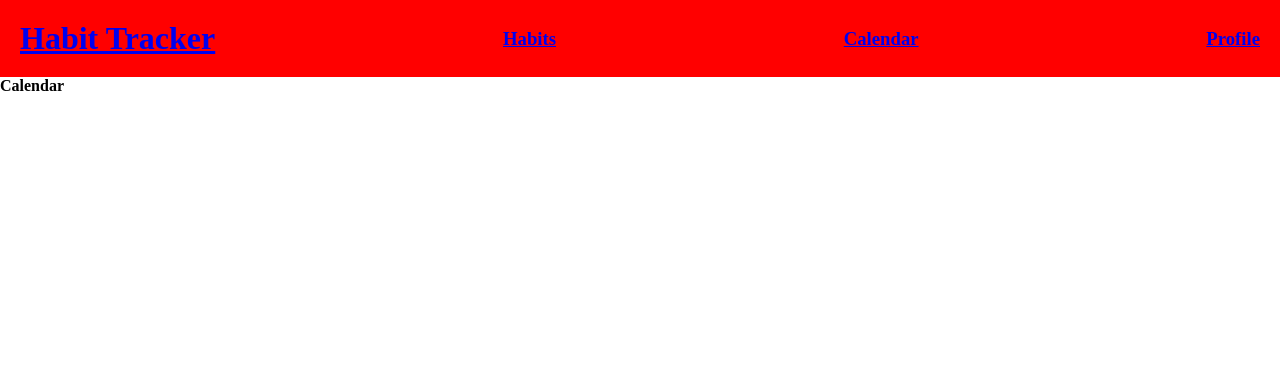
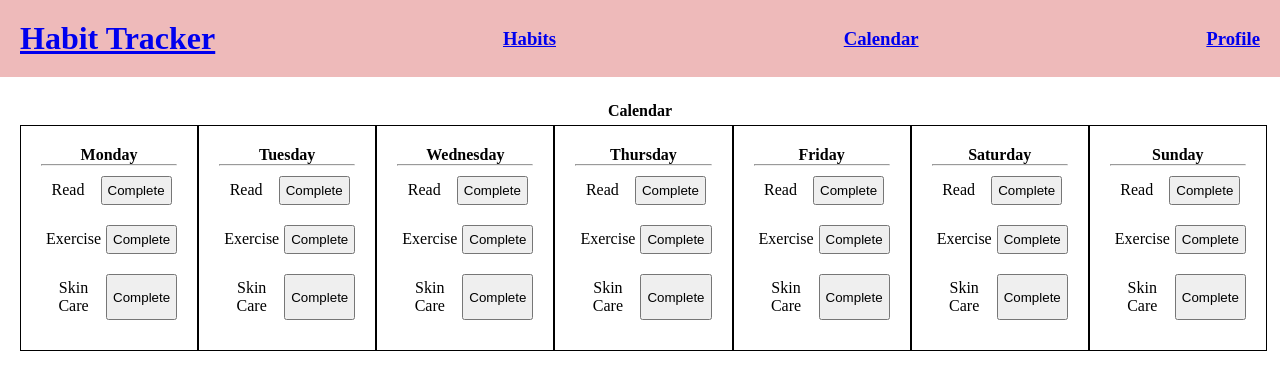
Before and after one commit to sheevak/habit-tracker, a React (Create React App) app: page /calendar in a window 1280 px wide. Shown: the top 390 px of the page. Built offline with nearby package versions, Linux system fonts and the light colour scheme.

Commit message:
Add day and habit components.

```diff
--- /dev/null
+++ b/src/Context.js
@@ -0,0 +1,22 @@
+import React, {useState} from "react"
+
+const Context = React.createContext()
+
+function ContextProvider({children}) {
+
+    const [habits, setAllHabits] = useState([
+        {name: "Read", frequency: [3, "week"]},
+        {name: "Exercise", frequency: [1, "day"]},
+        {name: "Skin Care", frequency: [2, "day"]}
+    ])
+
+    return (
+        <Context.Provider value={{
+            habits
+        }}>
+            {children}
+        </Context.Provider>
+    )
+}
+
+export {ContextProvider, Context}
--- /dev/null
+++ b/src/components/Day.js
@@ -0,0 +1,27 @@
+import React, {useContext} from "react";
+
+import {Context} from "../Context.js"
+import Habit from "./Habit"
+
+function Day(props) {
+
+    const {habits} = useContext(Context)
+
+    const habitElements = habits.map(habit =>
+        <Habit
+            name={habit.name}
+            frequency={habit.frequency}
+        />
+    )
+
+    return (
+        <div className="day-container">
+            <h4>{props.date}</h4>
+            <hr />
+            {habitElements}
+
+        </div>
+    )
+}
+
+export default Day
--- /dev/null
+++ b/src/components/Habit.js
@@ -0,0 +1,18 @@
+import React from "react"
+
+import {Context} from "../Context"
+
+function Habit(props) {
+
+    return (
+        <div className="day-habit">
+                <p className="day-habit-button">
+                    {props.name}
+                </p>
+                <button className="day-habit-button">Complete</button>
+
+        </div>
+    )
+}
+
+export default Habit
--- a/src/components/Header.js
+++ b/src/components/Header.js
@@ -5,7 +5,7 @@ function Header() {
     return (
         <header>
             <Link to="/">
-                <h1 class="header-title">Habit Tracker</h1>
+                <h1 className="header-title">Habit Tracker</h1>
             </Link>
             <Link to="/habits">
                 <h3>Habits</h3>
--- a/src/index.js
+++ b/src/index.js
@@ -4,11 +4,14 @@ import {BrowserRouter as Router} from "react-router-dom"
 
 import "./styles.css"
 
+import { ContextProvider } from "./Context"
 import App from "./App"
 
 ReactDOM.render(
-    <Router>
-        <App />
-    </Router>,
+    <ContextProvider>
+        <Router>
+            <App />
+        </Router>
+    </ContextProvider>,
     document.getElementById("root")
 )
--- a/src/pages/Calendar.js
+++ b/src/pages/Calendar.js
@@ -1,11 +1,21 @@
 import react from "react";
 
 import Header from "../components/Header";
+import Day from "../components/Day"
 
 function Calendar() {
     return (
-        <div>
-            <h4>Calendar</h4>
+        <div className="calendar-page">
+            <h4 className="calendar-title">Calendar</h4>
+            <div className="calendar-container">
+                <Day date="Monday"/>
+                <Day date="Tuesday"/>
+                <Day date="Wednesday"/>
+                <Day date="Thursday"/>
+                <Day date="Friday"/>
+                <Day date="Saturday"/>
+                <Day date="Sunday"/>
+            </div>
         </div>
     )
 }
--- a/src/styles.css
+++ b/src/styles.css
@@ -11,9 +11,39 @@ header {
     align-items: center;
     padding: 20px;
 
-    background-color: red;
+    background-color: rgb(238, 186, 186);
 }
 
-.header-title {
-    align-self: flex-start;
+/* ---- Calendar ------------------------------------------------ */
+.calendar-page {
+    padding: 20px;
 }
+
+.calendar-title {
+    text-align: center;
+    margin: 5px;
+}
+
+.calendar-container {
+    display: flex;
+    justify-content: space-around;
+    align-items: stretch;
+}
+
+/* ---- Day ------------------------------------------------ */
+.day-container {
+    text-align: center;
+    padding: 20px;
+    border: 1px solid black;
+}
+
+.day-habit {
+    padding: 10px 0;
+    display: flex;
+    justify-content: space-around;
+}
+
+.day-habit-button {
+    display: inline;
+    padding: 5px;
+}
```
